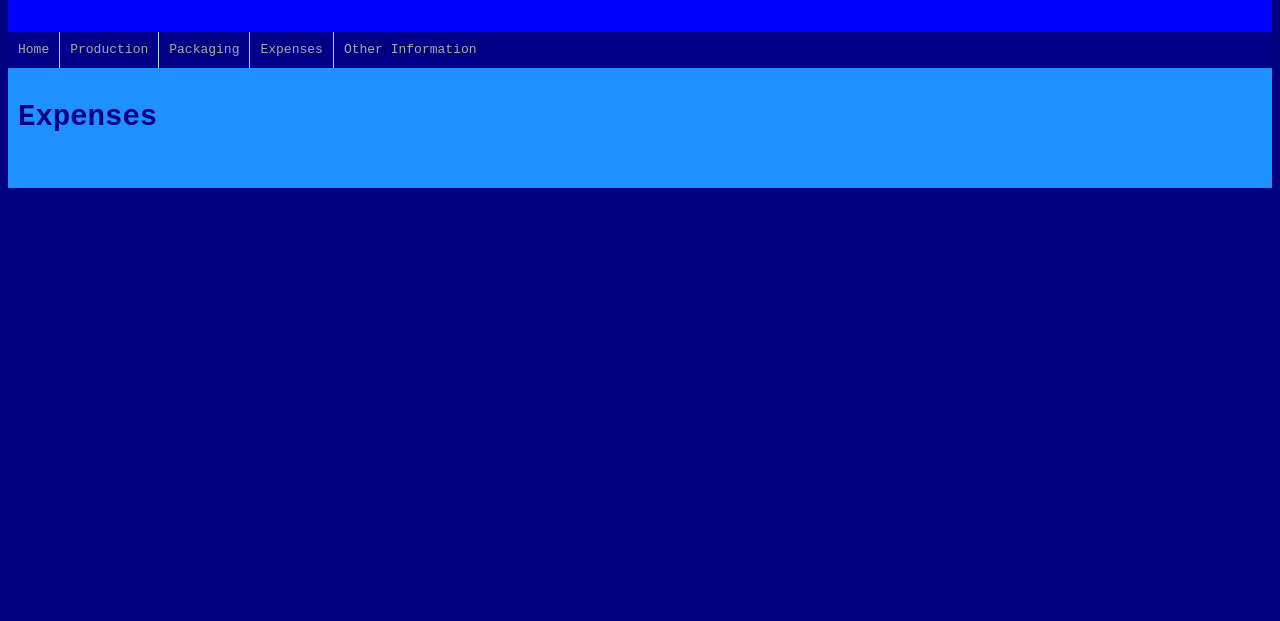
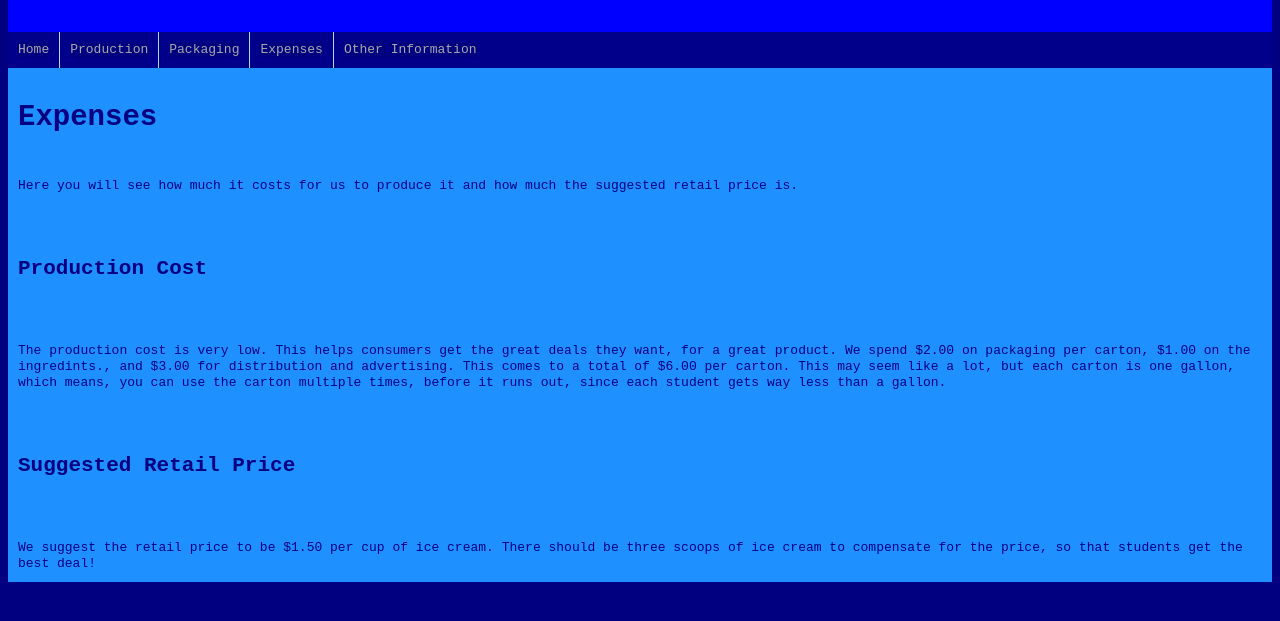
Before and after one commit to 20090114/Fahrenheit0, a plain HTML site: page expenses.html in a window 1280 px wide. Shown: the part 125-746 px from the top of the page. Drawn offline with Linux system fonts and the light colour scheme.

Commit message:
Update expenses.html

```diff
--- a/expenses.html
+++ b/expenses.html
@@ -23,6 +23,10 @@
     </div>
 
       <h3>Expenses</h3>
-        <p></p>
+        <p>Here you will see how much it costs for us to produce it and how much the suggested retail price is.</p>
+      <h5>Production Cost</h5>
+        <p>The production cost is very low. This helps consumers get the great deals they want, for a great product. We spend $2.00 on packaging per carton, $1.00 on the ingredints., and $3.00 for distribution and advertising. This comes to a total of $6.00 per carton. This may seem like a lot, but each carton is one gallon, which means, you can use the carton multiple times, before it runs out, since each student gets way less than a gallon.</p>
+      <h5>Suggested Retail Price</h5>
+        <p>We suggest the retail price to be $1.50 per cup of ice cream. There should be three scoops of ice cream to compensate for the price, so that students get the best deal!</p>
     </body>
   </html>
```
